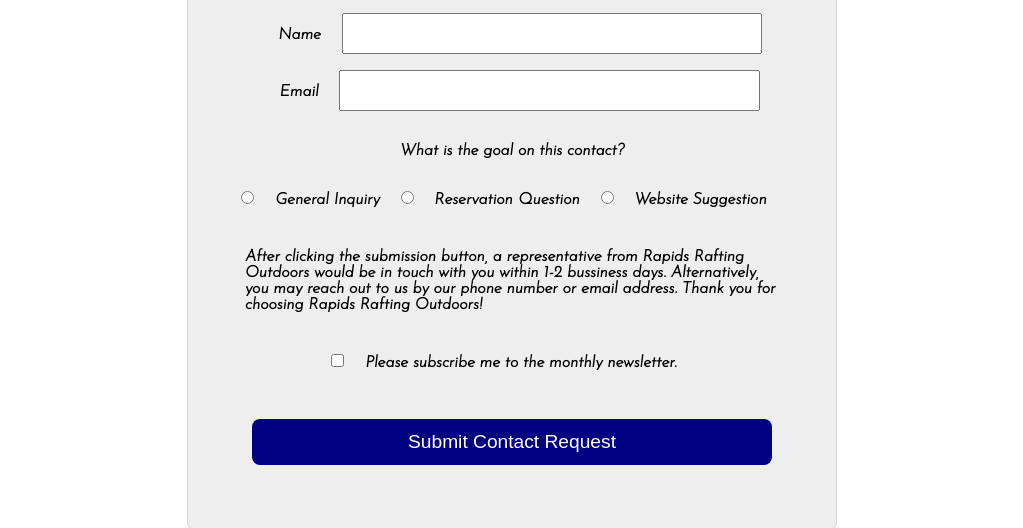
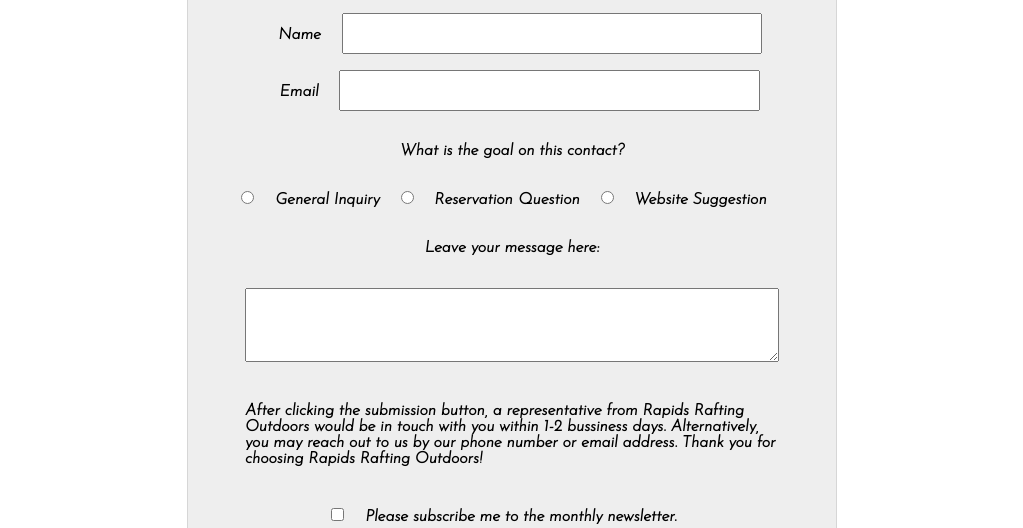
Before and after one commit to kavin8137/WDD130, a plain HTML site: page wwr/contact.html in a window 1280 px wide. Shown: the part 1198-1726 px from the top of the page, without its empty margins (128-1151 px from the left). Drawn offline with Linux system fonts and the light colour scheme; a web font is replaced by a local one.

Commit message:
WWR Project

```diff
--- a/wwr/contact.html
+++ b/wwr/contact.html
@@ -73,7 +73,7 @@
                     <label for="useremail">Email</label>
                     <input type="email" id="useremail" name="useremail">
                 </div>
-                <label>What is the goal on this contact?</label>
+                <label for="purpose">What is the goal on this contact?</label>
                 <div>
                     <input type="radio" id="inquiry" name="purpose" value="inquiry">
                     <label for="inquiry">General Inquiry</label>
@@ -82,6 +82,8 @@
                     <input type="radio" id="suggestion" name="purpose" value="suggestion">
                     <label for="suggestion">Website Suggestion</label>
                 </div>
+                <label for="message">Leave your message here: </label>
+                <textarea name="message" id="message"></textarea>
                 <p>After clicking the submission button, a representative from Rapids Rafting Outdoors would be in touch with you within 1-2 bussiness days.
                     Alternatively, you may reach out to us by our phone number or email address. Thank you for choosing Rapids Rafting Outdoors!
                 </p>
--- a/wwr/styles/rafting.css
+++ b/wwr/styles/rafting.css
@@ -299,3 +299,9 @@ input[type="email"] {
 .form h2 {
     padding-bottom: 2rem;
 }
+
+textarea {
+    padding: 1rem;
+    width: 500px;
+    height: auto;
+}
```
